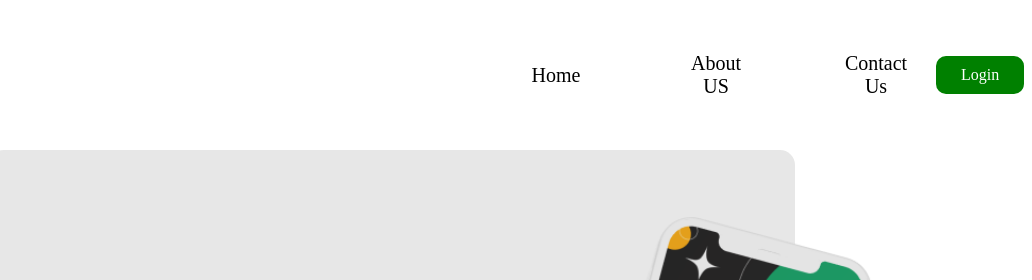
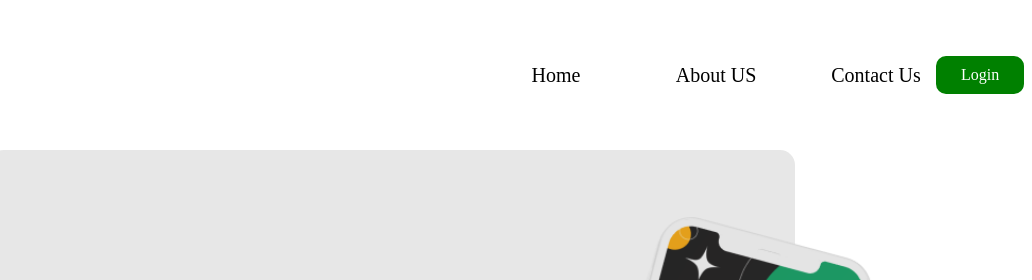
Before and after one commit to OsgoodPaekid/Crystone-Bank, a website: page home.html in a window 1280 px wide. Shown: the top 280 px of the page, 248-1280 px from the left. Drawn offline with Linux system fonts and the light colour scheme.

Commit message:
Update home.css

```diff
--- a/home.css
+++ b/home.css
@@ -30,13 +30,6 @@ body{
     justify-content: center;
     align-items: center;
     margin-left: 500px;
-    position: relative;
-}
-
-.navbar ul li{
-    list-style: none;
-    display: grid;
-    margin: 0 20px;
     position: relative;
 }
 
```
